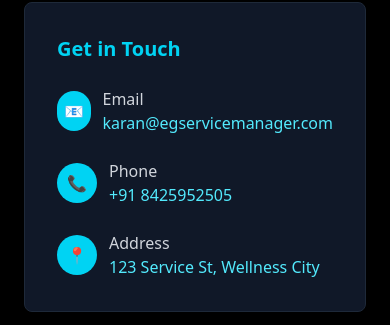
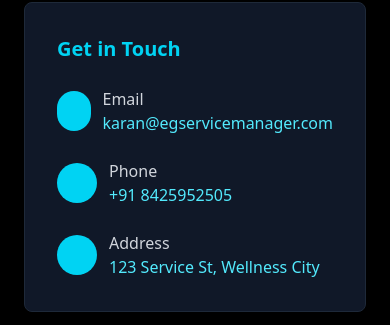
Before and after one commit to Karanb2707/service-manager, a React (Vite) app in the folder service-manager-app/: page /contact in a window 390 px wide. Shown: the part 142-467 px from the top of the page. Built offline with nearby package versions, Linux system fonts and the light colour scheme.

Commit message:
Phone view fixes

```diff
--- a/service-manager-app/src/components/ContactForm.jsx
+++ b/service-manager-app/src/components/ContactForm.jsx
@@ -49,7 +49,7 @@ export default function ContactForm() {
             required
           />
           <div className="my-2 flex justify-center">
-            <div className="transform scale-90 sm:scale-100">
+            <div className="transform scale-80 md:scale-100">
               <ReCAPTCHA
                 sitekey="6LeIxAcTAAAAAJcZVRqyHh71UMIEGNQ_MXjiZKhI"
                 onChange={() => setCaptchaVerified(true)}
--- a/service-manager-app/src/pages/Contact.jsx
+++ b/service-manager-app/src/pages/Contact.jsx
@@ -15,9 +15,7 @@ export default function Contact() {
 
             <div className="space-y-6">
               <div className="flex items-center gap-3">
-                <div className="w-10 h-10 bg-cyan-400 rounded-full flex items-center justify-center">
-                  <span className="text-black font-bold">📧</span>
-                </div>
+                <div className="w-10 h-10 bg-cyan-400 rounded-full flex items-center justify-center"></div>
                 <div>
                   <p className="text-gray-300">Email</p>
                   <p className="text-cyan-300">karan@egservicemanager.com</p>
@@ -25,9 +23,7 @@ export default function Contact() {
               </div>
 
               <div className="flex items-center gap-3">
-                <div className="w-10 h-10 bg-cyan-400 rounded-full flex items-center justify-center">
-                  <span className="text-black font-bold">📞</span>
-                </div>
+                <div className="w-10 h-10 bg-cyan-400 rounded-full flex items-center justify-center"></div>
                 <div>
                   <p className="text-gray-300">Phone</p>
                   <p className="text-cyan-300">+91 8425952505</p>
@@ -35,9 +31,7 @@ export default function Contact() {
               </div>
 
               <div className="flex items-center gap-3">
-                <div className="w-10 h-10 bg-cyan-400 rounded-full flex items-center justify-center">
-                  <span className="text-black font-bold">📍</span>
-                </div>
+                <div className="w-10 h-10 bg-cyan-400 rounded-full flex items-center justify-center"></div>
                 <div>
                   <p className="text-gray-300">Address</p>
                   <p className="text-cyan-300">123 Service St, Wellness City</p>
@@ -45,6 +39,7 @@ export default function Contact() {
               </div>
             </div>
           </div>
+
 
           {/* Contact Form */}
           <div className="bg-gray-900 border border-gray-800 rounded-lg p-4 shadow-xl">
```
